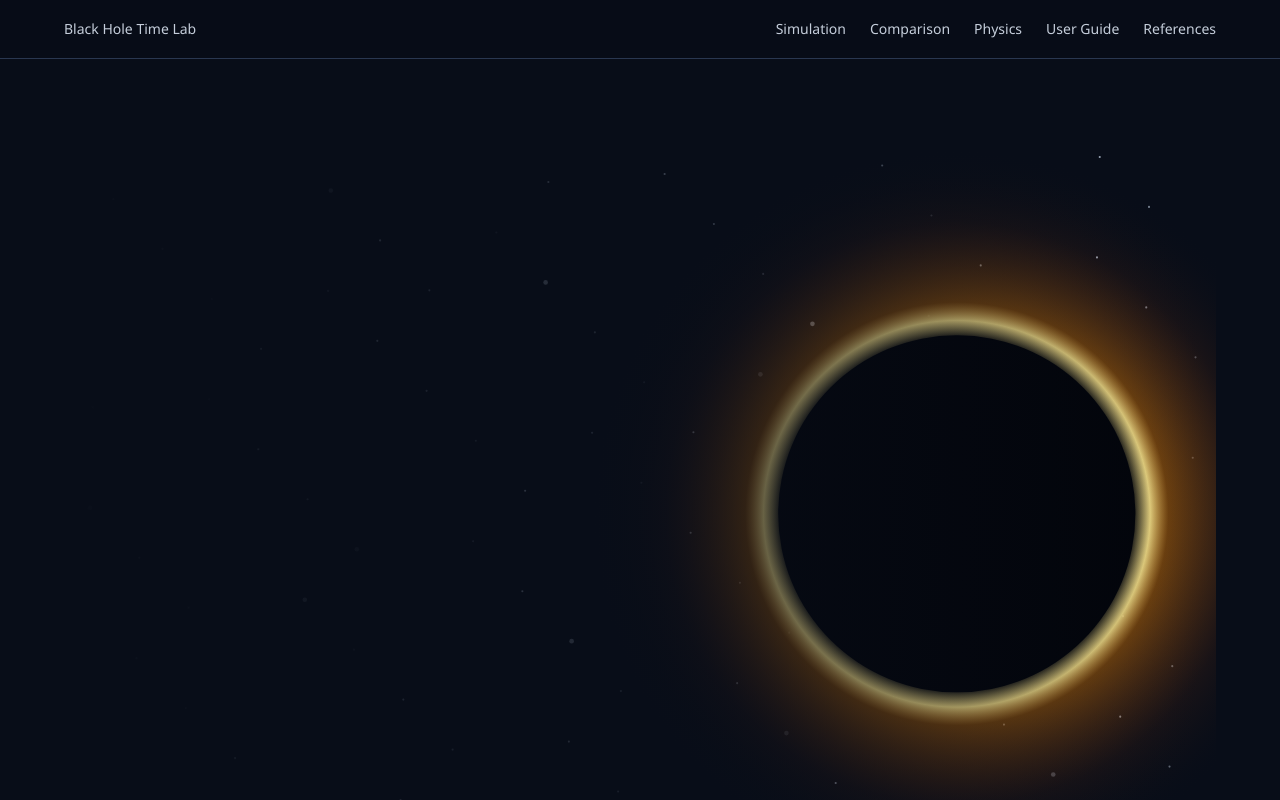
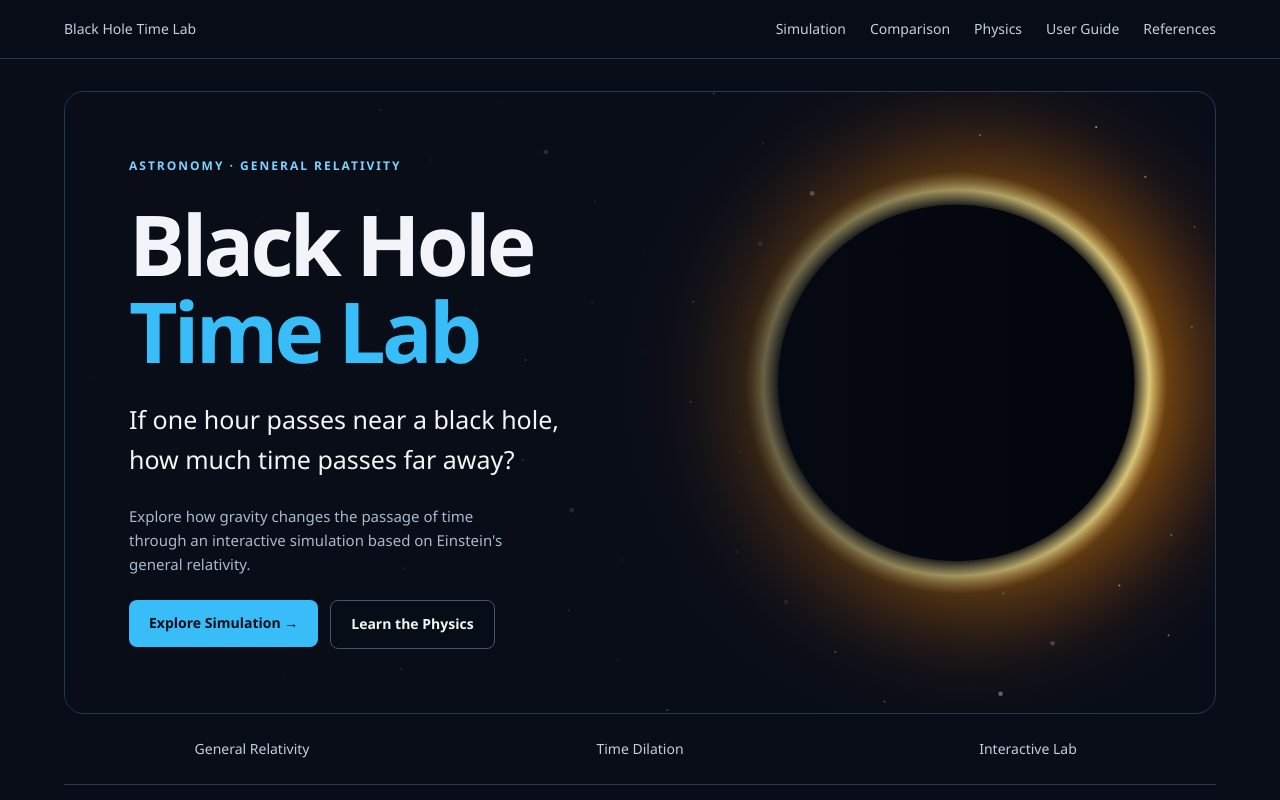
Before and after one commit to siyou-www/black-hole-time-lab, a plain HTML site: page index.html in a window 1280 px wide. Shown: the top 800 px of the page. Drawn offline with Linux system fonts and the light colour scheme.

Commit message:
Redesign homepage with golden black hole halo

```diff
--- a/css/main.css
+++ b/css/main.css
@@ -196,3 +196,20 @@ footer {
         scroll-behavior: auto;
     }
 }
+
+/* ===== Step 23.2.1: Hero redesign ===== */
+#home { min-height: 0; padding: 32px 0 24px; }
+.hero-stage { position: relative; isolation: isolate; overflow: hidden; min-height: 520px; display: flex; align-items: center; padding: clamp(24px,5vw,64px); border: 1px solid var(--border-color); border-radius: 20px; }
+.hero-art { position: absolute; inset: 0; width: 100%; height: 100%; z-index: -1; }
+.hero-content { max-width: 520px; }
+.hero-eyebrow { color: var(--accent-hover); font-size: 12px; letter-spacing: 2px; font-weight: 600; }
+#home h1 { margin: 24px 0 16px; font-size: clamp(42px,7vw,84px); line-height: 1.04; letter-spacing: -.045em; }
+#home h1 span { color: var(--accent); }
+#home .hero-question { font-size: clamp(18px,2.3vw,25px); color: var(--text-primary); max-width: 460px; }
+#home .hero-description { font-size: 15px; max-width: 380px; color: #aab8cb; }
+.hero-actions { display: flex; flex-wrap: wrap; gap: 12px; margin-top: 24px; }
+#home .hero-actions a { margin: 0; padding: 12px 20px; font-size: 14px; }
+#home .hero-secondary { background: rgba(8,13,24,.7); color: var(--text-primary); border: 1px solid #475569; }
+#home .hero-secondary:hover { background: var(--bg-card); }
+.hero-topics { display: grid; grid-template-columns: repeat(3,minmax(0,1fr)); text-align: center; gap: 12px; padding: 24px 0 0; color: var(--text-secondary); font-size: 14px; }
+@media (max-width: 768px) { .hero-stage { min-height: 480px; } .hero-art { opacity: .65; } .hero-topics { font-size: 12px; } }
```
